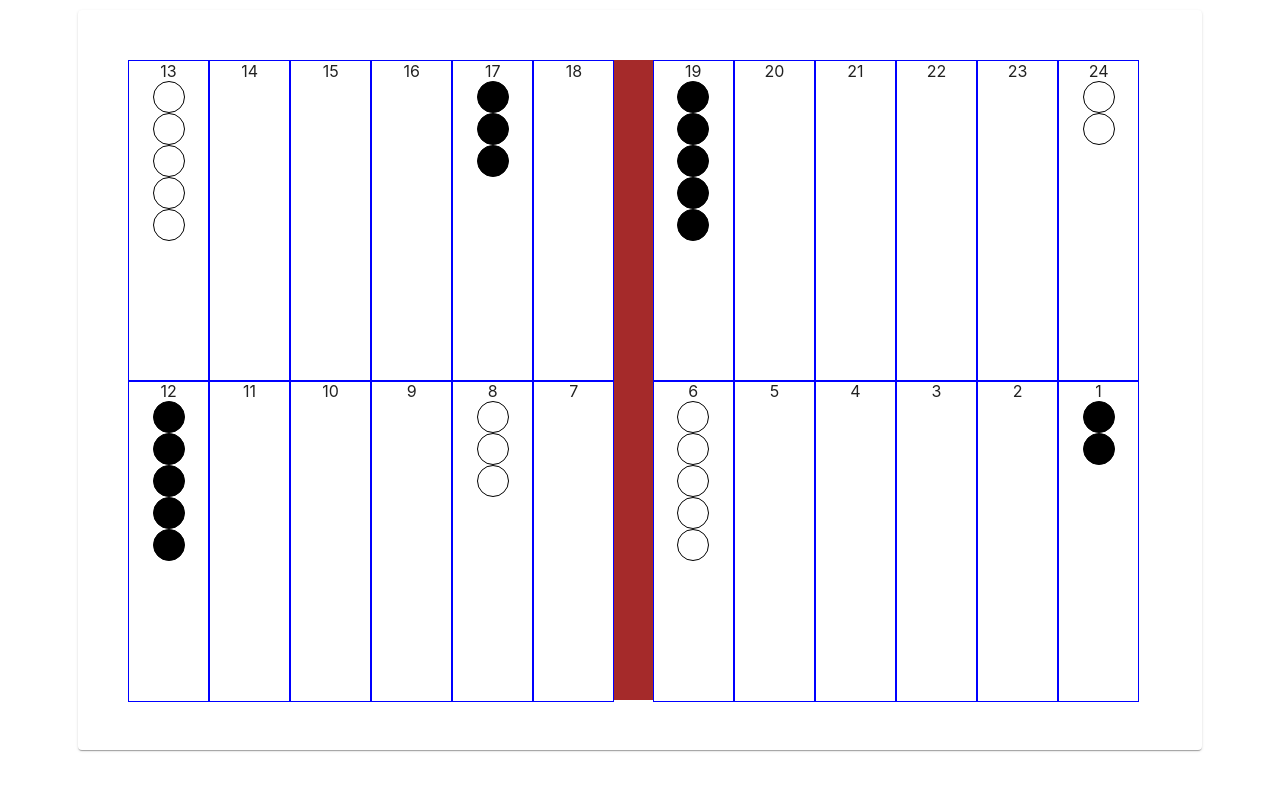
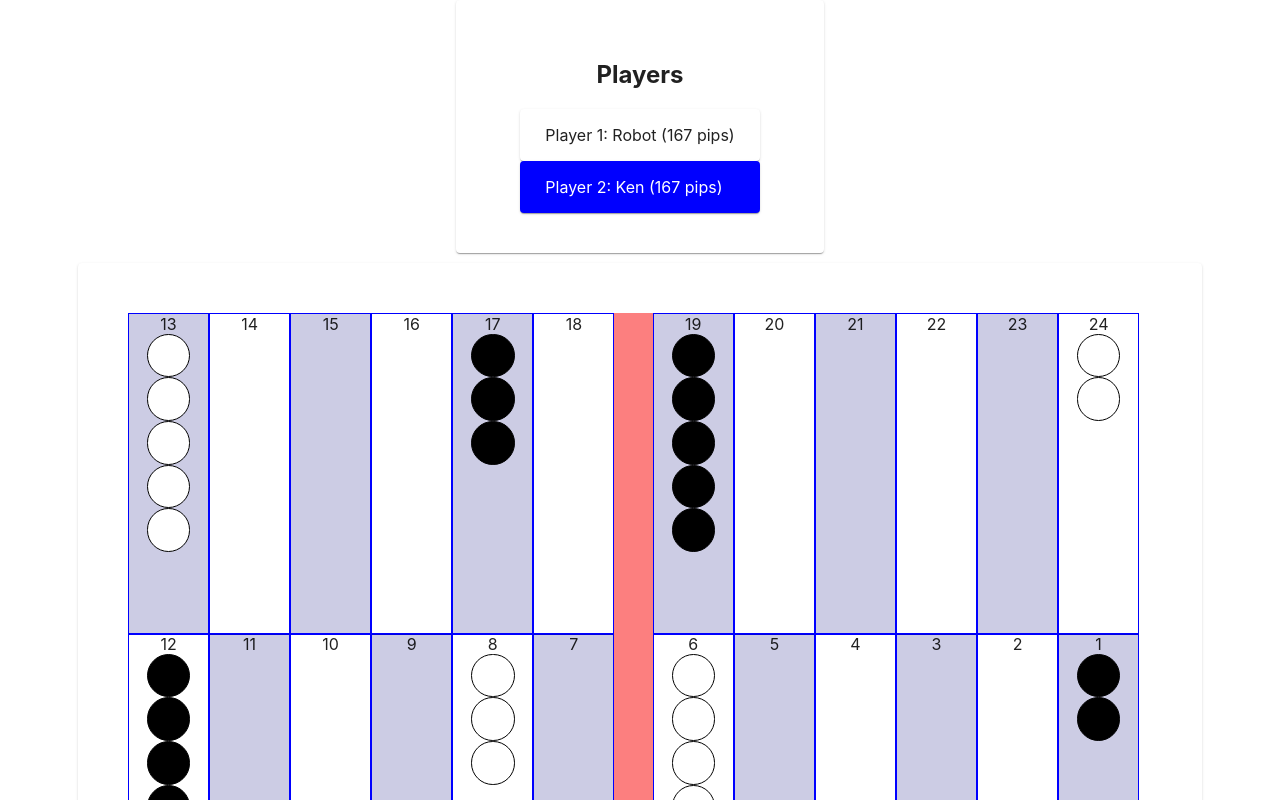
Before and after one commit to nodots/nodots-backgammon-client, a React (Create React App) app: page / in a window 1280 px wide. Shown: the top 800 px of the page. Built offline with nearby package versions, Linux system fonts and the light colour scheme.

Commit message:
A little player UI

```diff
--- a/public/index.html
+++ b/public/index.html
@@ -3,6 +3,10 @@
   <head>
     <meta charset="utf-8" />
     <meta name="viewport" content="width=device-width, initial-scale=1" />
+    <meta
+      name="description"
+      content="Goal: React and React/Native app that can work with GNUBG backend (TBD)"
+    />
     <title>Nodots Backgammon</title>
   </head>
   <body>
--- a/src/App.scss
+++ b/src/App.scss
@@ -9,3 +9,18 @@
   padding: 50px;
   margin: auto auto;
 }
+
+.player-info-container {
+  padding: 5vh 5vw;
+  h2 {
+    text-align: center;
+  }
+  .active {
+    background-color: blue;
+    color: white;
+  }
+}
+
+.player-info-card {
+  padding: 2vh 2vw;
+}
--- a/src/App.tsx
+++ b/src/App.tsx
@@ -1,11 +1,11 @@
 import { Game, Player, Board as BoardModel } from './Models/Backgammon'
-import { Paper } from '@mui/material'
+import { Card, Paper } from '@mui/material'
 import Board from './Components/Board/Board'
 import './App.scss'
 
 const LOCAL_STORAGE_KEY = 'nodots-backgammon-game'
 const Player1 = new Player('Ken', 'Riley', 'white')
-const Player2 = new Player('A', 'Robot', 'black')
+const Player2 = new Player('A', 'Robot', 'black', 'Robot')
 let CurrentGame: Game | undefined = undefined
 let CurrentBoard: BoardModel | undefined = undefined
 
@@ -36,6 +36,15 @@ const App = () => {
   console.log(CurrentGame)
   return (
     <div className="App">
+      <Paper className="player-info-container">
+        <h2>Players</h2>
+        <Card className="player-info-card">
+          Player 1: {CurrentGame.players.black.nickName} (167 pips)
+        </Card>
+        <Card className="player-info-card active">
+          Player 2: {CurrentGame.players.white.nickName} (167 pips)
+        </Card>
+      </Paper>
       <Paper className='board-frame'>
         <Board game={CurrentGame} />
       </Paper>
--- a/src/Components/Board/Board.scss
+++ b/src/Components/Board/Board.scss
@@ -8,7 +8,7 @@
   }
 
   .rail {
-    background-color: brown;
+    background-color: rgba(250, 0, 0, 0.5);
     width: 3vw;
   }
 }
--- a/src/Components/Board/Board.tsx
+++ b/src/Components/Board/Board.tsx
@@ -27,6 +27,8 @@ const Board = (props: BoardProps) => {
         {neQuadrant && <Quadrant location='ne' quadrant={neQuadrant} />}
         {seQuadrant && <Quadrant location='se' quadrant={seQuadrant} />}
       </Grid>
+      <Grid item className='off-container'>
+      </Grid>
     </Grid>
   } else {
     return <h1>No Game Set</h1>
--- a/src/Components/Checker/Checker.scss
+++ b/src/Components/Checker/Checker.scss
@@ -3,8 +3,8 @@
   flex-direction: column;
   border: 1px solid black;
   border-radius: 50%;
-  width: 30px;
-  height: 30px;
+  width: 3.25vw;
+  height: 3.25vw;
   margin: auto auto;
   cursor: pointer;
 }
--- a/src/Components/Point/Point.scss
+++ b/src/Components/Point/Point.scss
@@ -1,17 +1,9 @@
 .point {
   border: 1px solid blue;
   text-align: center;
+  height: 100%;
 }
-// .point {
-//   display: flex;
-//   flex-direction: column;
-//   width: 25px;
-//   height: 80px;
-//   // justify-content: flex-start;
-// }
 
-// // .sw,
-// // .se {
-// //   flex-direction: column;
-// //   justify-content: flex-end !important;
-// // }
+.point.odd {
+  background-color: rgba(0, 0, 120, 0.2);
+}
--- a/src/Components/Point/Point.tsx
+++ b/src/Components/Point/Point.tsx
@@ -11,8 +11,10 @@ interface PointProps {
 
 const Point = (props: PointProps) => {
   const checkers = props.checkers ? props.checkers : []
+  let oddOrEven: string = props.position % 2 === 0 ? 'even' : 'odd'
 
-  const classes = `point ${props.location}`
+
+  const classes = `point ${props.location} ${oddOrEven}`
 
   const Checkers: React.JSX.Element[] = []
   if (checkers) {
```
Also changed, not shown: src/Components/Bar/Bar.tsx (added, +12 -0 lines), src/Components/Rail/Rail.tsx (deleted, +0 -11 lines), src/Components/Bar/Bar.scss (added), src/Contexts/Game.context.ts (renamed from src/Context/Game.context.ts).
